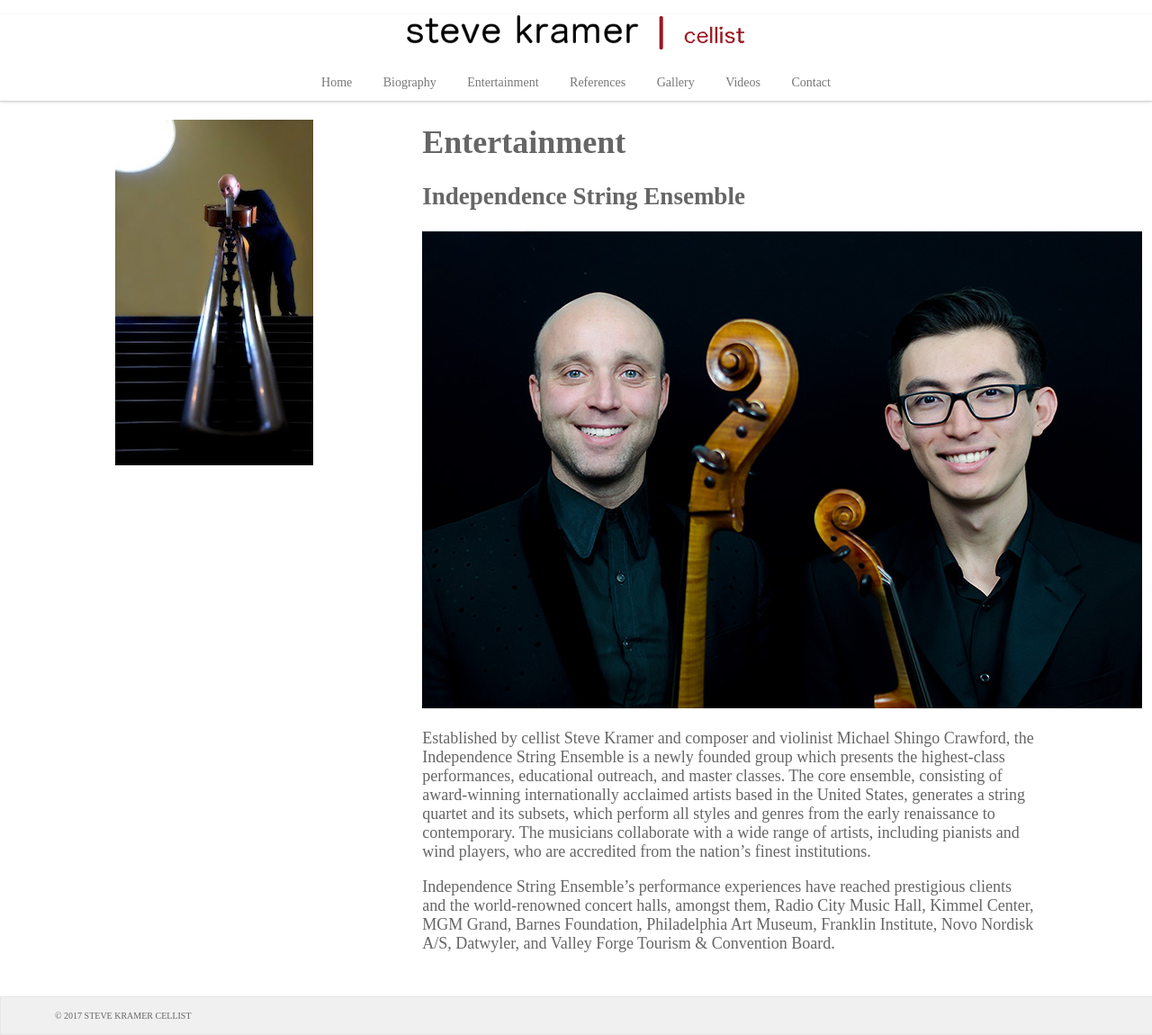
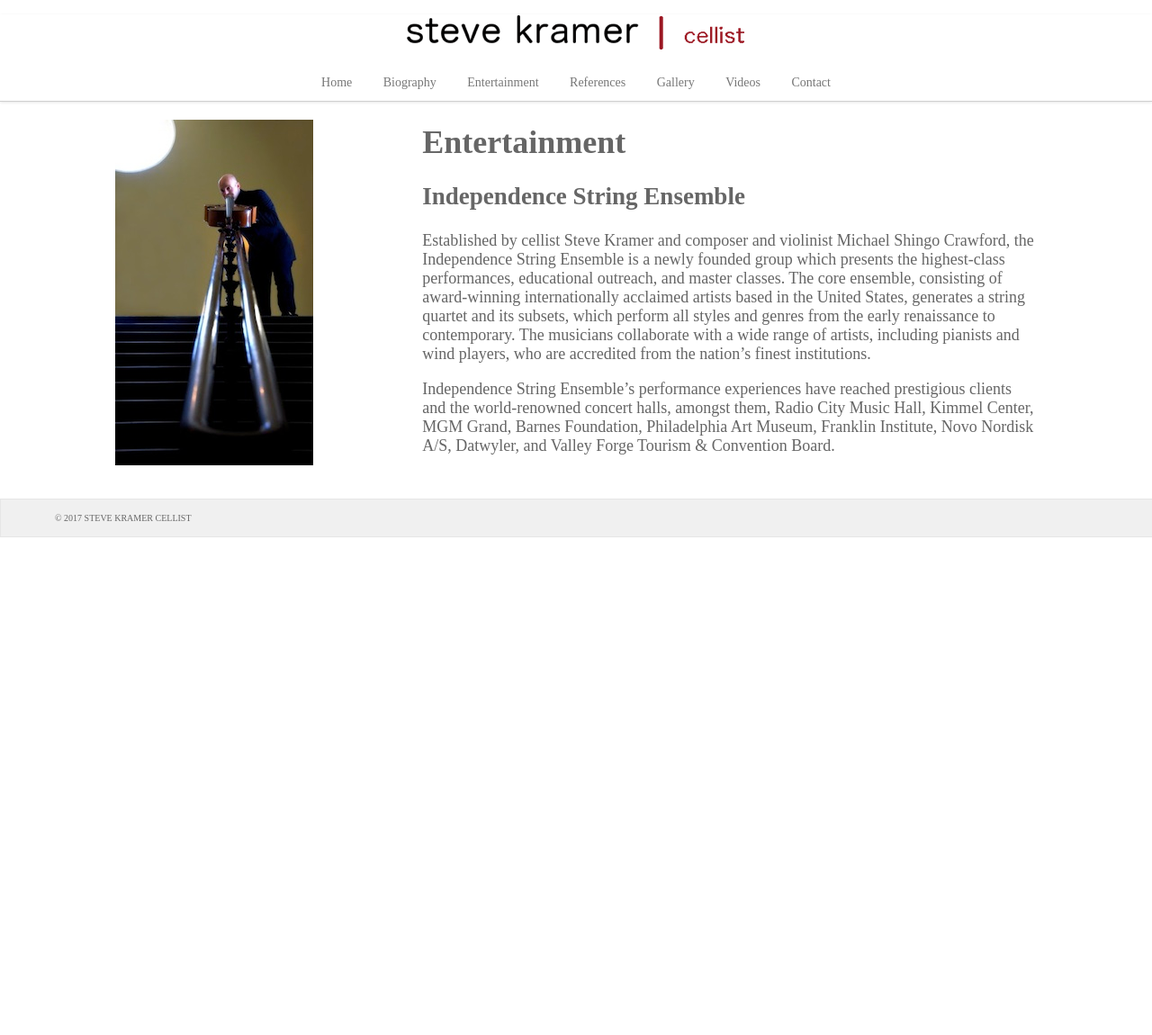
Before and after one commit to stevekramercellist/cellist, a Jekyll site: the page built from entertainment.md, in a window 1280 px wide. Shown: the whole page at 90% size. Built offline with Jekyll 4.4.1, drawn with Linux system fonts in a browser that asks for light colours; nearby versions of some CDN libraries; after the commit the page ends 900 px from its top, so only the background shows below that.

Commit message:
Update entertainment.md

```diff
--- a/entertainment.md
+++ b/entertainment.md
@@ -5,7 +5,7 @@ layout: sidebar
 # Entertainment
 ## Independence String Ensemble
 
-![Michael Shingo Crawford and Steve Kramer of Independence String Ensemble](/images/independenceweb.jpg)
+[//]: # (![Michael Shingo Crawford and Steve Kramer of Independence String Ensemble](/images/independenceweb.jpg))
 
 
 Established by cellist Steve Kramer and composer and violinist Michael Shingo Crawford, the Independence String Ensemble is a newly founded group which presents the highest-class performances, educational outreach, and master classes. The core ensemble, consisting of award-winning internationally acclaimed artists based in the United States, generates a string quartet and its subsets, which perform all styles and genres from the early renaissance to contemporary. The musicians collaborate with a wide range of artists, including pianists and wind players, who are accredited from the nation’s finest institutions.
```
